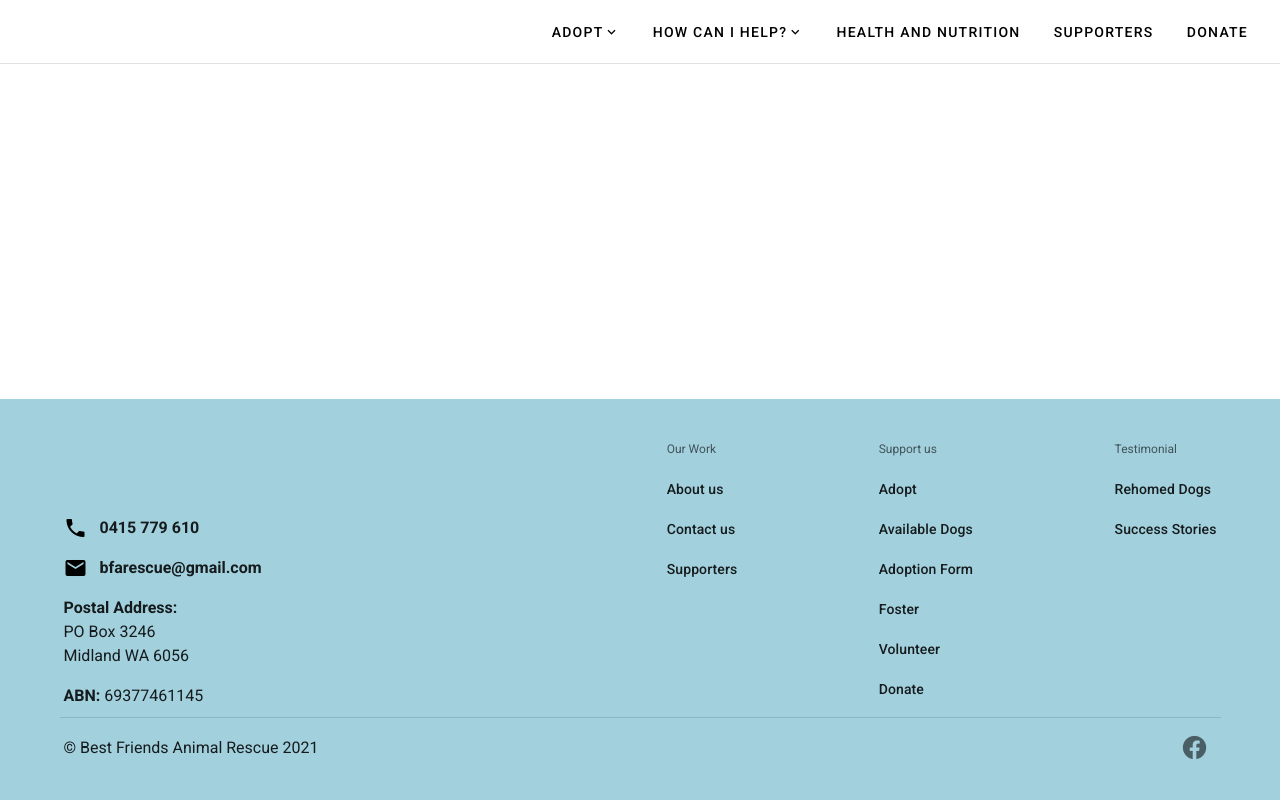
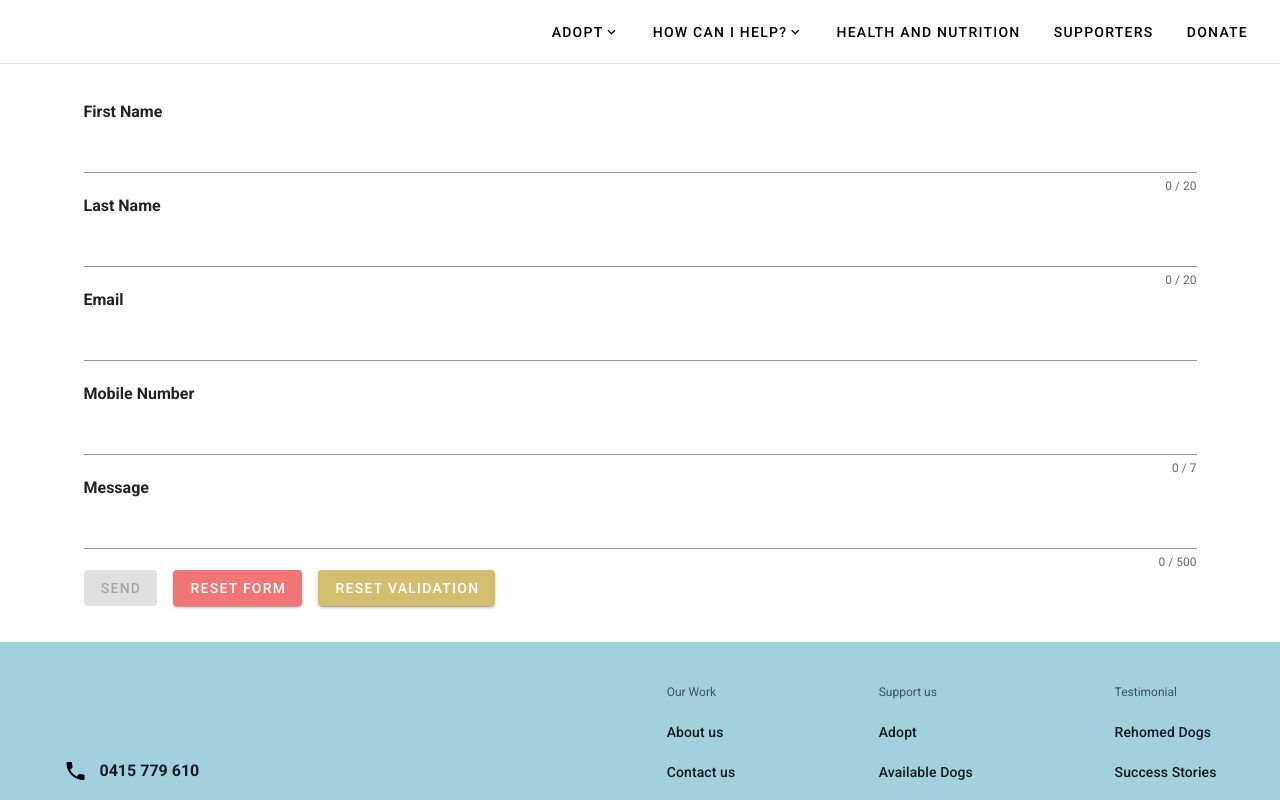
Before and after one commit to codersforcauses/bfa-rescue, a Nuxt app in the folder client/: page /contact in a window 1280 px wide. Shown: the top 800 px of the page. Built offline with nearby package versions, Linux system fonts and the light colour scheme.

Commit message:
Drafted Contact Page

```diff
--- /dev/null
+++ b/client/components/contact/ContactForm.vue
@@ -0,0 +1,48 @@
+<template>
+  <v-form ref="form" v-model="valid" lazy-validation>
+    <h4>First Name</h4>
+    <v-text-field
+      v-model="firstname"
+      :counter="20"
+      :rules="nameRules"
+      required
+    ></v-text-field>
+    <h4>Last Name</h4>
+    <v-text-field
+      v-model="lastname"
+      :counter="20"
+      :rules="nameRules"
+      required
+    ></v-text-field>
+    <h4>Email</h4>
+    <v-text-field v-model="email" :rules="emailRules" required></v-text-field>
+    <h4>Mobile Number</h4>
+    <v-text-field
+      v-model="phoneNumber"
+      :counter="7"
+      :error-messages="errors"
+      required
+    ></v-text-field>
+    <h4>Message</h4>
+    <v-text-field
+      v-model="message"
+      :counter="500"
+      :error-messages="errors"
+      required
+    ></v-text-field>
+
+    <v-btn :disabled="!valid" color="success" class="mr-4" @click="validate">
+      Send
+    </v-btn>
+
+    <v-btn color="error" class="mr-4" @click="reset">Reset Form</v-btn>
+
+    <v-btn color="warning" @click="resetValidation">Reset Validation</v-btn>
+  </v-form>
+</template>
+
+<script>
+export default {
+  name: 'ContactForm',
+}
+</script>
--- /dev/null
+++ b/client/pages/contact.vue
@@ -0,0 +1,17 @@
+<template>
+  <v-container style="background-color: light-blue" color="black">
+    <v-container style="background-color: light-blue" color="black">
+      <ContactForm />
+    </v-container>
+  </v-container>
+</template>
+
+<script>
+import ContactForm from '~/components/contact/ContactForm.vue'
+
+export default {
+  components: {
+    ContactForm,
+  },
+}
+</script>
```
